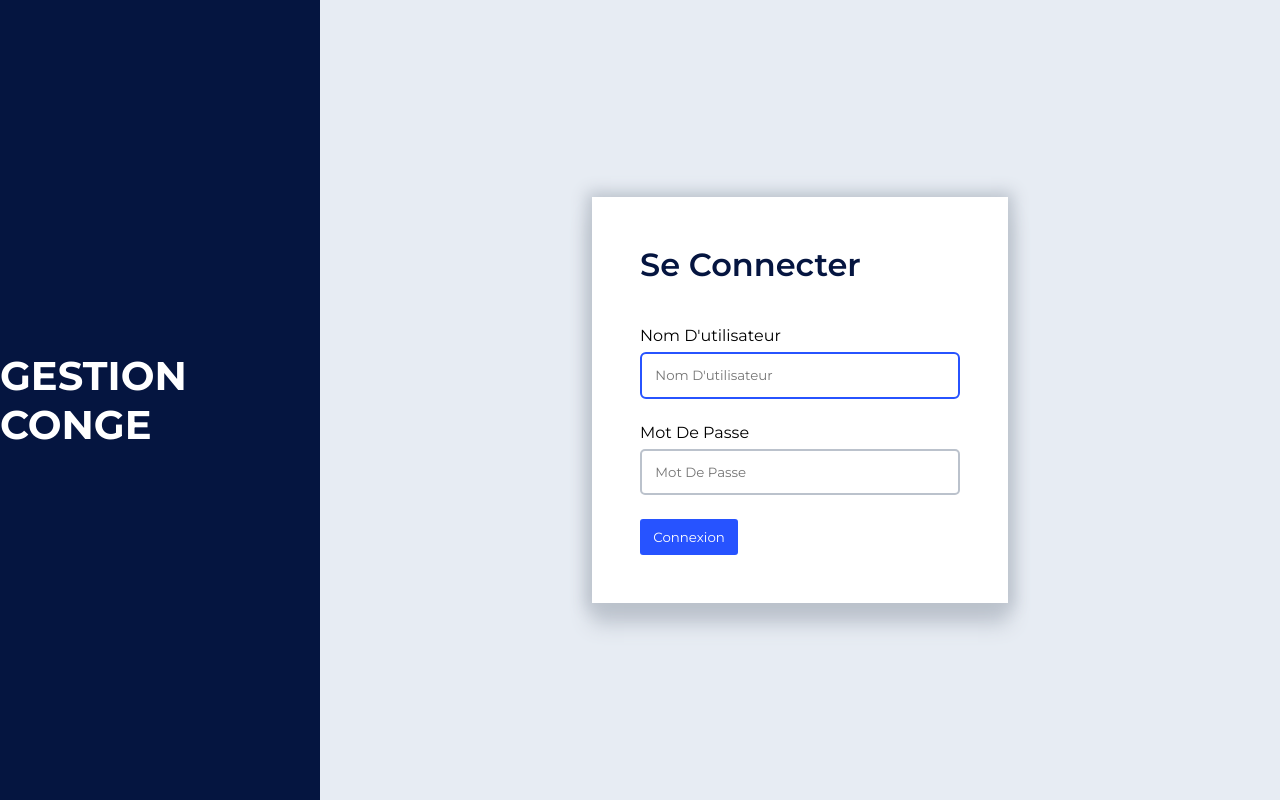
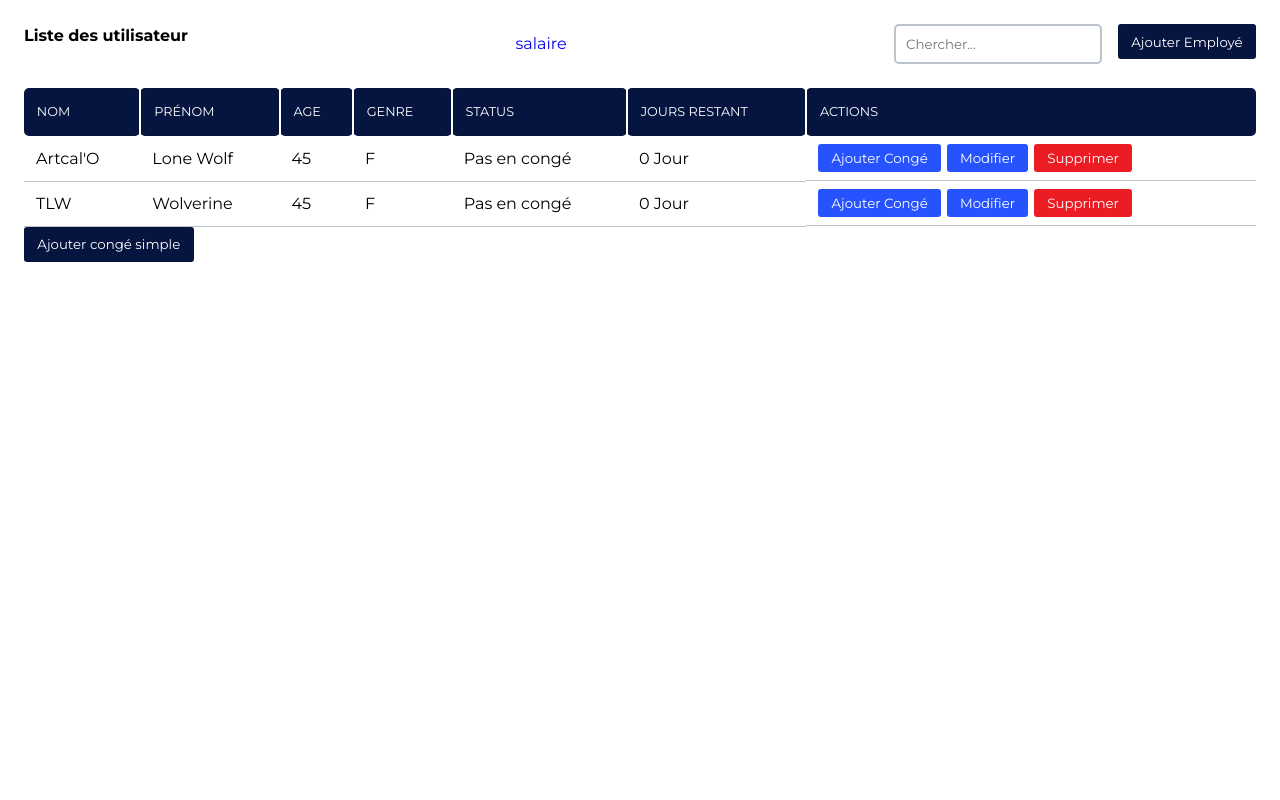
Before and after one commit to DonJosue3/gestion, a Vue app: page / in a window 1280 px wide. Built offline with nearby package versions, Linux system fonts and the light colour scheme.

Commit message:
second route

```diff
--- a/src/App.vue
+++ b/src/App.vue
@@ -1,7 +1,7 @@
 <script >
-    import LoginView from "./components/LoginView.vue"
+import ListeEmployes from "./views/ListeEmployes.vue";
     export default{
-        components:{LoginView},
+        components:{ListeEmployes},
         watch: {
 			"$store.state.user":{
 				deep:true,
@@ -25,7 +25,7 @@
 
 <template>
     <router-view v-if="$store.state.user!=null" ></router-view>
-    <LoginView v-else ></LoginView>
+    <ListeEmployes v-else></ListeEmployes>
 </template>
 
 <style>
```
